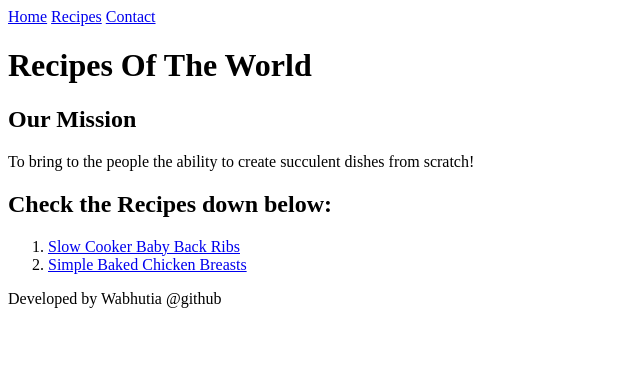
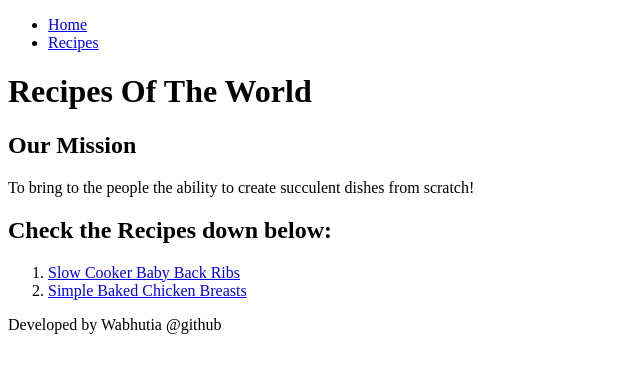
Before and after one commit to wabhutia/recipes-of-the-world, a plain HTML site: page index.html in a window 1280 px wide. Shown: the whole page, without its empty margins (0-640 px from the left). Drawn offline with Linux system fonts and the light colour scheme.

```diff
--- a/index.html
+++ b/index.html
@@ -9,21 +9,27 @@
 
 </head>
 <body>
-    <nav>
-        <a href="#home">Home</a>
-        <a href="#recipes">Recipes</a>
-        <a href="#contact">Contact</a>
+    <nav class="navbar">
+        <div class="logo"></div>
+        <ul class="nav-links">
+            <li><a href="#home">Home</a></li>
+            <li><a href="#recipes">Recipes</a></li>
+        </ul>
+
     </nav>
-    <h1>Recipes Of The World</h1>
-    <h2>Our Mission</h2>
-    <p>To bring to the people the ability to create succulent dishes from scratch!</p>
-    <section id="recipes">
-    <h2>Check the Recipes down below:</h2>
+    <div class="intro-section">
+        <h1>Recipes Of The World</h1>
+        <h2>Our Mission</h2>
+        <p>To bring to the people the ability to create succulent dishes from scratch!</p>
+    </div>
+    <div class="list">
+        <h2>Check the Recipes down below:</h2>
         <ol>
             <li><a href="./modules/recipes/baby-back-ribs.html">Slow Cooker Baby Back Ribs</a></li>
             <li><a href="./modules/recipes/simple-baked-chicken-breasts.html">Simple Baked Chicken Breasts</a></li>
         </ol>
-    </section>
+    </div>
+
     <footer>
         Developed by Wabhutia @github
     </footer>
```
Also changed, not shown: modules/recipes/simple-baked-chicken-breasts.html (+11 -2 lines).
